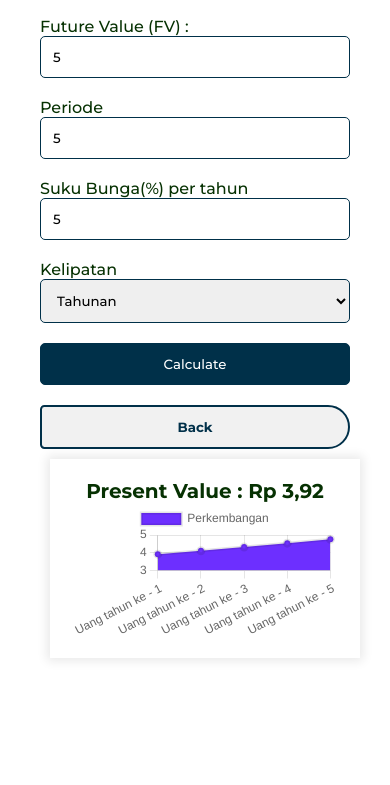
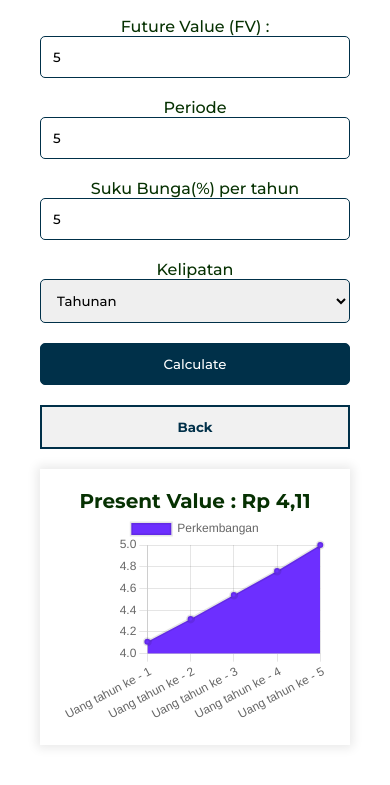
Before and after one commit to mnizarali/KalkuBunga, a plain HTML site: page present.html in a window 390 px wide. Both pictures are taken after typing "5", "5", "5" into the empty fields and a click on the button "Calculate". Shown: the part 127-912 px from the top of the page. Before the commit the page ends 844 px from the top, so only its background shows below. Drawn offline with nearby package versions, Linux system fonts and the light colour scheme.

Commit message:
update responsive

```diff
--- a/assets/css/templatemo-chain-app-dev.css
+++ b/assets/css/templatemo-chain-app-dev.css
@@ -1106,7 +1106,7 @@ responsive
   }
   .main-banner {
     text-align: center;
-    padding: 226px 0px 30px 0px;
+    padding: 165px 0px 30px 0px;
   }
   .main-banner:before {
     display: none;
--- a/js/present.js
+++ b/js/present.js
@@ -34,9 +34,10 @@ function calculateGrowth(e) {
 
         for(let i = 1; i <= period; i++) {
             const final = initial / Math.pow(1 + ((interest / 100) / comp), comp * i);
-            data.push(toDecimal(final, 2)); //memasukan ke array kosong
+            const hasil = final + (final * (interest / 100));
+            data.push(toDecimal(hasil, 2)); //memasukan ke array kosong
             labels.push("Uang tahun ke - " + i);
-            growth =  new Intl.NumberFormat("id-ID", { style: "currency", currency: "IDR" }).format(final); //,2 dua angka dibelakang koma desima
+            growth =  new Intl.NumberFormat("id-ID", { style: "currency", currency: "IDR" }).format(hasil); //,2 dua angka dibelakang koma desima
         }
         //
         message.innerText = `Present Value : ${growth}`;
--- a/present.html
+++ b/present.html
@@ -52,7 +52,7 @@
         </div>
         <div class="results">
             <h3 id="message"></h3>
-            <canvas id="data-set"></canvas>
+            <canvas id="data-set" width="700px" height="550px"></canvas>
             <h3 id="message"></h3>
         </div>
     </section>
--- a/styles/main.css
+++ b/styles/main.css
@@ -87,6 +87,7 @@
 @media(max-width: 767px){
   .container {
     flex-direction: column;
+    text-align: center;
   }
 
   .calculator {
@@ -99,6 +100,7 @@
 
   .results {
     width: 100%;
+    margin: 20px 0 0 0;
   }
 
   .input-group input,
@@ -106,4 +108,8 @@
   .input-group select {
     width: 100%;
   }
+
+  .input-group-back button {
+    border-radius: 0px;
+  }
 }
```
Also changed, not shown: future.html (+1 -1 lines).
